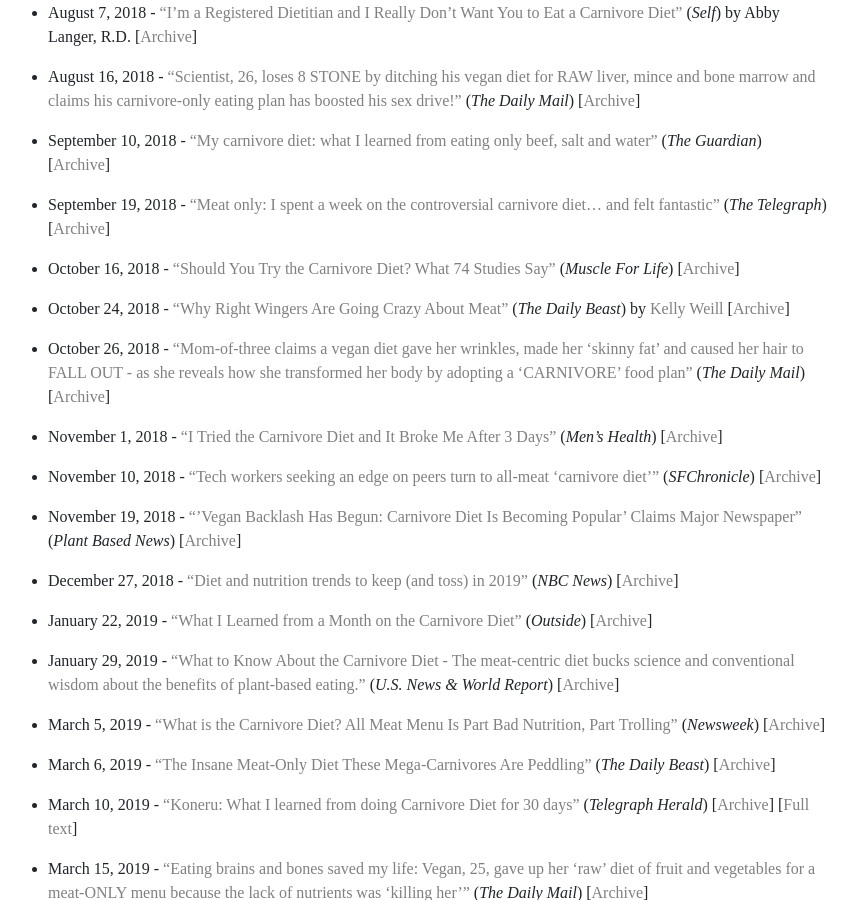
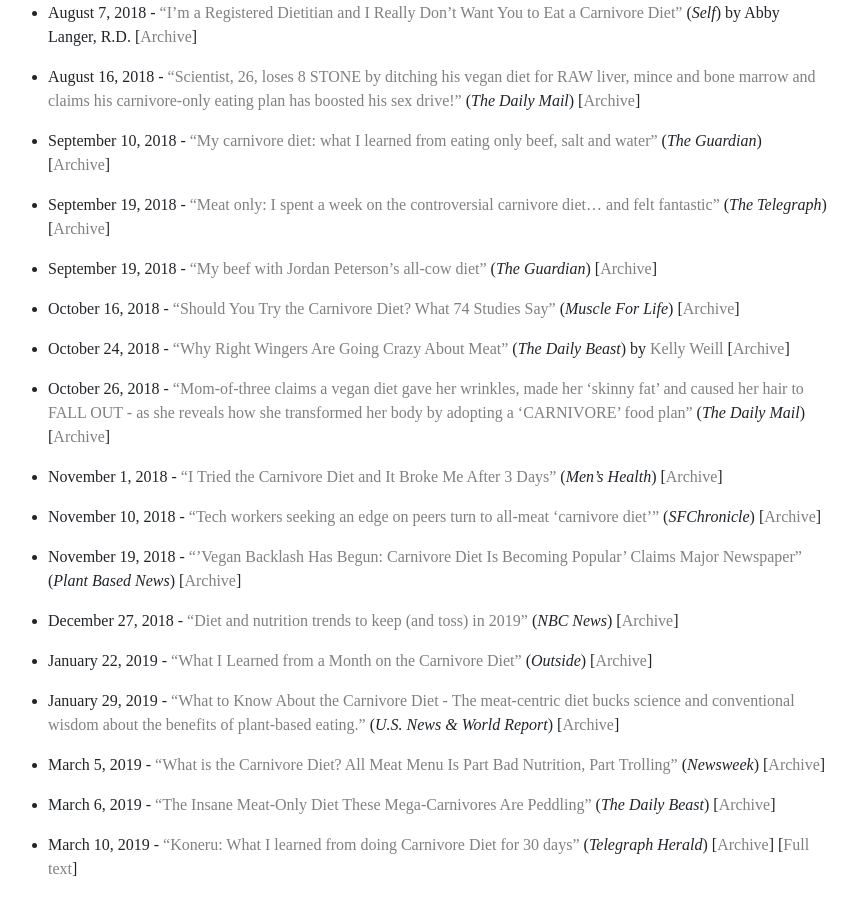
Before and after one commit to bitstein/justmeat.co, a Jekyll site: the page built from wiki/pages/media.md, in a window 1280 px wide and 900 px high, scrolled down 1378 px. Shown: the whole window, without its empty margins (222-1079 px from the left). Built offline with Jekyll 4.4.1, drawn with Linux system fonts in a browser that asks for light colours; nearby versions of some CDN libraries; some web fonts are replaced.

Commit message:
Update media.md

```diff
--- a/wiki/pages/media.md
+++ b/wiki/pages/media.md
@@ -49,6 +49,8 @@
 
 * September 19, 2018 - [“Meat only: I spent a week on the controversial carnivore diet... and felt fantastic”](https://www.telegraph.co.uk/health-fitness/nutrition/meat-spent-week-controversial-carnivore-diet-felt-fantastic/) (_The Telegraph_) [[Archive](https://web.archive.org/web/20190110195544/https://www.telegraph.co.uk/health-fitness/nutrition/meat-spent-week-controversial-carnivore-diet-felt-fantastic/)]
 
+* September 19, 2018 - [“My beef with Jordan Peterson's all-cow diet”](https://www.theguardian.com/commentisfree/2018/sep/19/my-beef-with-jordan-petersons-all-cow-diet) (_The Guardian_) [[Archive](https://web.archive.org/web/20180919171524/https://www.theguardian.com/commentisfree/2018/sep/19/my-beef-with-jordan-petersons-all-cow-diet)]
+
 * October 16, 2018 - [“Should You Try the Carnivore Diet? What 74 Studies Say”](https://www.muscleforlife.com/carnivore-diet/) (_Muscle For Life_) [[Archive](https://web.archive.org/web/20190323151359/https://www.muscleforlife.com/carnivore-diet/)]
 
 * October 24, 2018 - [“Why Right Wingers Are Going Crazy About Meat”](https://www.thedailybeast.com/why-right-wingers-are-going-crazy-about-meat) (_The Daily Beast_) by [Kelly Weill](https://twitter.com/KELLYWEILL) [[Archive](https://web.archive.org/web/20180826013122/https://www.thedailybeast.com/why-right-wingers-are-going-crazy-about-meat)]
```
